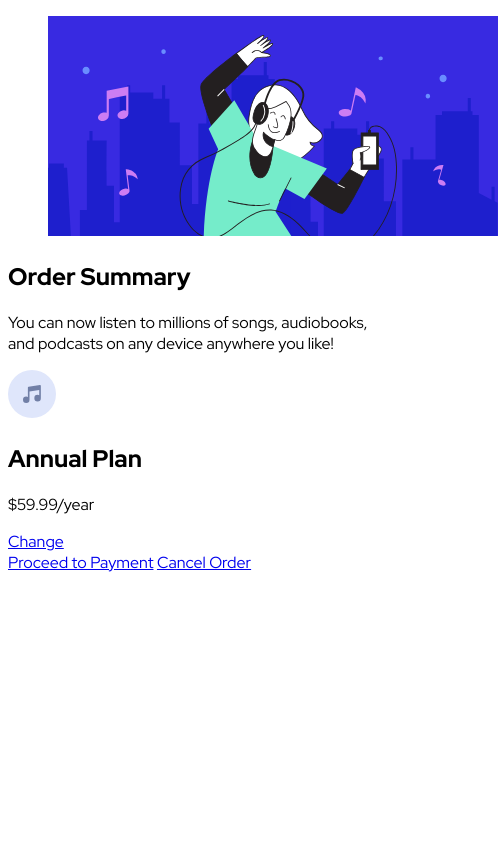
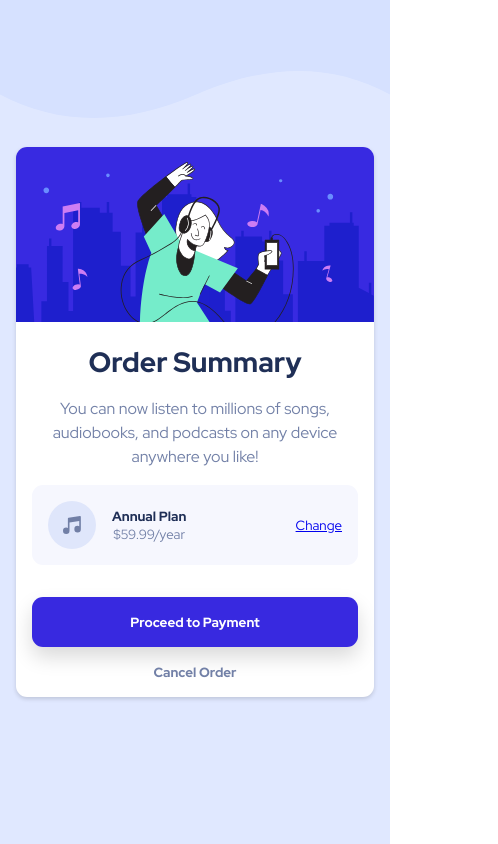
Before and after one commit to naskriK/Order, a plain HTML site: page index.html in a window 390 px wide. Shown: the whole page, 498 px wide, since content can reach past the window. Drawn offline with Linux system fonts and the light colour scheme.

Commit message:
Styling
Styling on desktop and mobile.

```diff
--- a/index.html
+++ b/index.html
@@ -34,10 +34,11 @@
               class="order__image"
             />
           </figure>
+          <div class="order__content">
             <h1 class="order__title">Order Summary</h1>
             <p class="order__description">
-            You can now listen to millions of songs, audiobooks, and podcasts on
-            any device anywhere you like!
+              You can now listen to millions of songs, audiobooks, and podcasts
+              on any device anywhere you like!
             </p>
             <div class="plan">
               <img
@@ -55,6 +56,7 @@
               <a href="#" class="link link--payment">Proceed to Payment</a>
               <a href="#" class="link link--cancel">Cancel Order</a>
             </div>
+          </div>
         </article>
       </div>
     </main>
--- a/src/css/style.css
+++ b/src/css/style.css
@@ -69,6 +69,131 @@
   --color-plan-background: hsl(230, 75%, 98%);
 }
 
+*,
+*::before,
+*::after {
+  margin: 0;
+  padding: 0;
+  box-sizing: border-box;
+}
+
 body {
   font-family: var(--primary-ff);
 }
+
+.main {
+  min-height: 100vh;
+  background-color: var(--color-background);
+  background-image: url("./../assets/images/pattern-background-desktop.svg");
+  background-repeat: no-repeat;
+  background-size: 100% auto;
+
+  display: flex;
+  align-items: center;
+  justify-content: center;
+}
+
+.wrapper {
+  --width: 30rem;
+  max-width: var(--width);
+  margin: 0 auto;
+  padding: 0 1rem;
+}
+
+.order {
+  overflow: hidden;
+  border-radius: 11px;
+  background-color: var(--color-neutral);
+  box-shadow: 0 2px 4px rgba(0, 0, 0, 0.15);
+}
+
+.order__content {
+  display: flex;
+  flex-direction: column;
+  gap: 1rem;
+  align-items: center;
+  text-align: center;
+  padding: 2rem 3rem;
+}
+
+.order__title {
+  color: var(--color-heading);
+  font-size: 1.75rem;
+}
+
+.order__description {
+  color: var(--color-text);
+  line-height: 1.5;
+}
+
+.plan {
+  width: 100%;
+  display: flex;
+  align-items: center;
+  gap: 1rem;
+  padding: 1rem;
+  background-color: var(--color-plan-background);
+  border-radius: 11px;
+  margin-bottom: 1rem;
+}
+
+.plan__title {
+  font-size: 0.833rem;
+  color: var(--color-heading);
+}
+
+.plan__value {
+  font-size: 0.833rem;
+  color: var(--color-text);
+}
+
+.order__actions {
+  display: flex;
+  flex-direction: column;
+  align-items: center;
+  gap: 1rem;
+  width: 100%;
+}
+
+.link:link,
+.link:visited {
+  display: inline-block;
+  text-decoration: none;
+}
+
+.link--plan:link,
+.link--plan:visited {
+  text-decoration: underline;
+  font-size: 0.833rem;
+  margin-left: auto;
+}
+
+.link--payment:link,
+.link--payment:visited {
+  width: 100%;
+  font-size: 0.833rem;
+  color: var(--color-neutral);
+  background-color: var(--color-primary);
+  border-radius: 11px;
+  font-weight: 700;
+  box-shadow: 0 10px 20px rgba(0, 0, 0, 0.15);
+  padding: 1rem 1.5rem;
+}
+
+.link--cancel:link,
+.link--cancel:visited {
+  width: fit-content;
+  font-size: 0.833rem;
+  color: var(--color-text);
+  font-weight: 700;
+}
+
+.order__image {
+  width: 100%;
+}
+
+@media (max-width: 25rem) {
+  .order__content {
+    padding: 1rem;
+  }
+}
```
Lines whose indentation alone changed are shown as unchanged.
